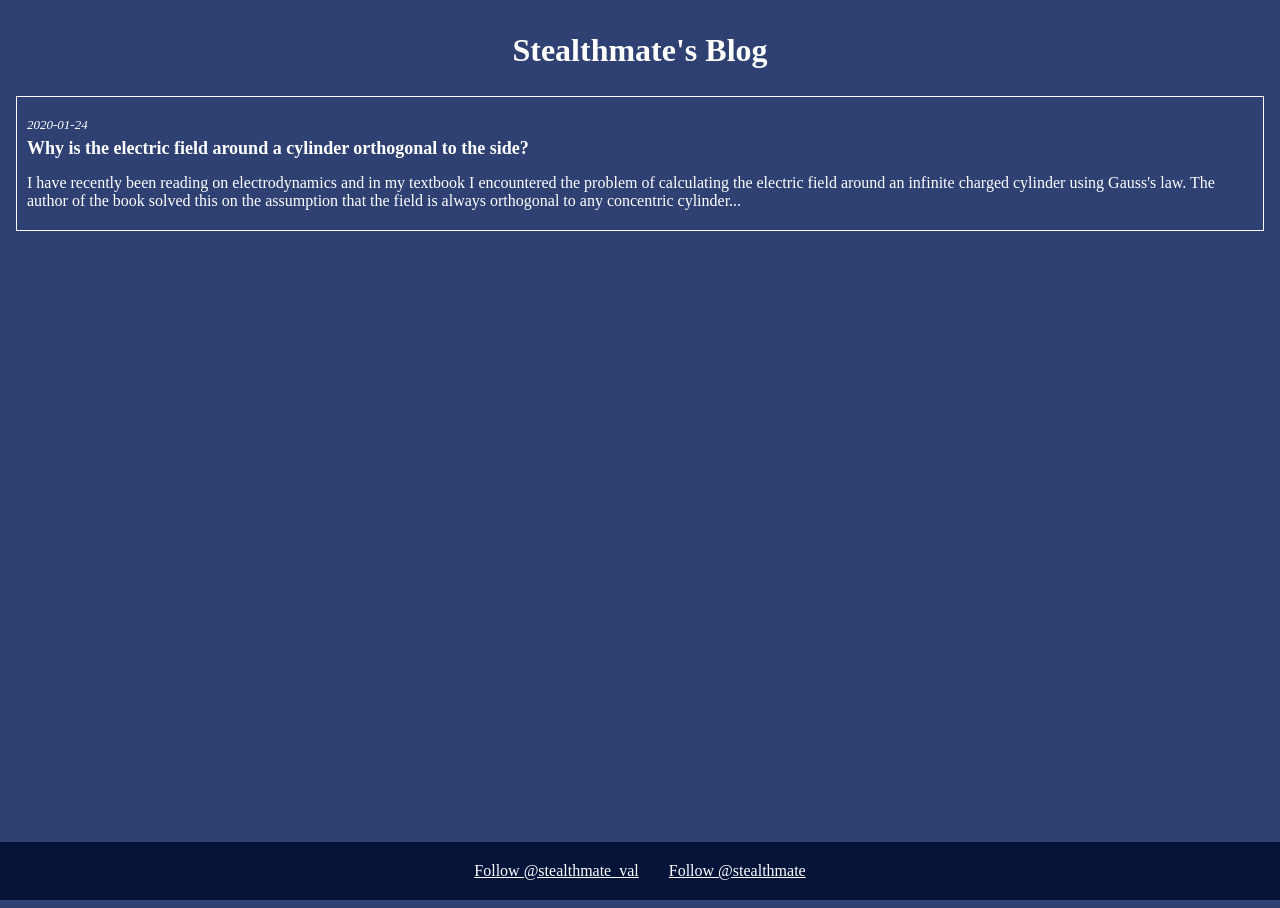
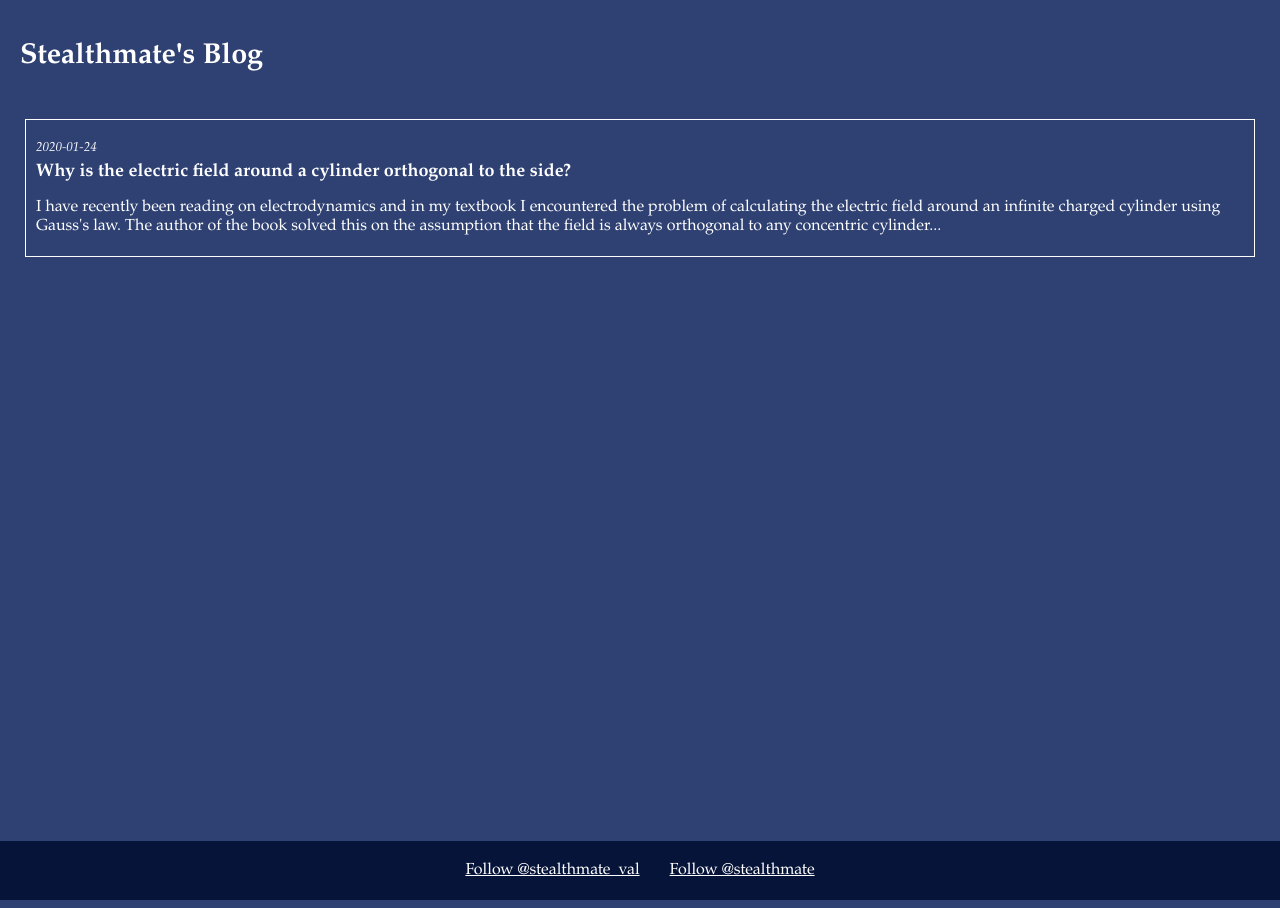
Before and after one commit to Stealthmate/stealthmate.github.io-dev, a Jekyll site: the page built from index.md, in a window 1280 px wide. Built offline with Jekyll 4.4.1, drawn with Linux system fonts in a browser that asks for light colours; a script that is not in the unit is left out; comment, search, counter and statistics services are not loaded.

Commit message:
Fix styling

```diff
--- a/_includes/head.html
+++ b/_includes/head.html
@@ -1,7 +1,7 @@
 <meta charset="utf-8">
 <link rel="stylesheet" type="text/css" href="{{ "/assets/css/syntax.css" | relative_url }}">
-<link rel="stylesheet" type="text/css" href="{{ "/assets/css/style.css" | relative_url }}">
 <link rel="stylesheet" href="https://cdn.jsdelivr.net/npm/katex@0.11.1/dist/katex.min.css" integrity="sha384-zB1R0rpPzHqg7Kpt0Aljp8JPLqbXI3bhnPWROx27a9N0Ll6ZP/+DiW/UqRcLbRjq" crossorigin="anonymous">
+<script async defer src="https://buttons.github.io/buttons.js"></script>
 <script defer src="https://cdn.jsdelivr.net/npm/katex@0.11.1/dist/katex.min.js" integrity="sha384-y23I5Q6l+B6vatafAwxRu/0oK/79VlbSz7Q9aiSZUvyWYIYsd+qj+o24G5ZU2zJz" crossorigin="anonymous"></script>
 <script defer src="https://cdn.jsdelivr.net/npm/katex@0.11.1/dist/contrib/auto-render.min.js" integrity="sha384-kWPLUVMOks5AQFrykwIup5lo0m3iMkkHrD0uJ4H5cjeGihAutqP0yW0J6dpFiVkI" crossorigin="anonymous"></script>
  <script type="text/javascript">
@@ -17,5 +17,4 @@
    })
 </script>
 <script src="/assets/script/data.js" type="text/javascript"></script>
-<script src="https://cdn.jsdelivr.net/npm/vue/dist/vue.js"></script>
 <meta name="viewport" content="width=device-width, initial-scale=1">
--- a/_layouts/home.html
+++ b/_layouts/home.html
@@ -4,15 +4,14 @@
     {% include head.html %}
     <title>{{ page.title }}</title>
     <link rel="stylesheet" type="text/css" href="{{ "/assets/css/home.css" | relative_url }}">
-    <script async defer src="https://buttons.github.io/buttons.js"></script>
   </head>
   <body>
+    <header>
+      <h1>
+        {{ page.title }}
+      </h1>
+    </header>
     <main>
-      <header>
-        <h1>
-          {{ page.title }}
-        </h1>
-      </header>
       <article>
         <section id="posts">
           {% for post in site.posts %}
@@ -21,10 +20,7 @@
           {% endfor %}
         </section>
       </article>
-      <footer>
-        <a href="https://twitter.com/stealthmate_val?ref_src=twsrc%5Etfw" class="twitter-follow-button sns-button" data-show-count="false">Follow @stealthmate_val</a><script async src="https://platform.twitter.com/widgets.js" charset="utf-8"></script>
-        <a class="sns-button github-button" href="https://github.com/stealthmate" aria-label="Follow @stealthmate on GitHub">Follow @stealthmate</a>
-      </footer>
     </main>
+    {% include footer.html %}
   </body>
 </html>
--- a/_sass/_common.scss
+++ b/_sass/_common.scss
@@ -1,50 +1,33 @@
 @import 'toc';
+@import 'theme_default';
+@import 'math';
+@import 'post';
+@import 'footer';
+@import 'theme_common';
+@import 'back_to_top';
 
-nav {
-    padding: 3px;
-
-    a {
-        padding: 0;
-        margin-right: 5px;
-        margin-left: 5px;
-    }
+html, body {
+  background: $color-background;
+  color: $color-text;
+  font-family: Palatino, "Palatino Linotype", "Palatino LT STD", "Book Antiqua", Georgia, serif;
 }
 
-header {
-    display: flex;
-    flex-direction: column;
-
-    h1 {
-        align-self: center;
-        margin-top: 10px;
-    }
-
-    h2 {
-        margin-top: 0px;
-        margin-bottom: 0;
-        align-self: center;
-    }
+body {
+  width: 100%;
+  margin: 0;
+  padding: 0;
+  display: flex;
+  flex-direction: column;
+  min-height: 100vh;
 }
 
-
-section {
-    display: flex;
-    flex-direction: column;
-
-    h1 {
-        color: $color-text;
-        padding: 3px;
-        margin-bottom: 0;
-        margin-top: 10px;
-    }
-
-    hr {
-        width: 100%;
-        align-self: center;
-    }
+main {
+  display: flex;
+  flex-direction: column;
+  align-items: flex-start;
+  justify-content: flex-start;
 }
 
-
-img {
-    max-width: 80vw;
+a {
+  color: $color-text;
 }
--- a/_sass/_home.scss
+++ b/_sass/_home.scss
@@ -1,37 +1,3 @@
+@import 'common';
 @import 'theme_default';
 @import 'excerpt';
-
-html, body, main {
-  height: 100%;
-  background: $color-background;
-  color: $color-text;
-}
-
-a {
-  color: $color-text;
-}
-
-main {
-  display: flex;
-  flex-direction: column;
-  align-items: center;
-  justify-content: flex-start;
-  height: 100%;
-  margin: 3px;
-}
-
-footer {
-  background: $color-background-dark;
-  position: absolute;
-  bottom: 0;
-
-  display: flex;
-  flex-direction: row;
-  align-items: center;
-  justify-content: center;
-  width: 100%;
-}
-
-footer > * {
-  margin: 20px 15px;
-}
--- a/_sass/_math.scss
+++ b/_sass/_math.scss
@@ -1,19 +1,11 @@
-
-.MathJax_Display {
-    padding-top: 20px;
-    padding-bottom: 20px;
-    overflow-y: visible;
-    align-self: center;
+.kdmath {
+  width: 95%;
+  align-self: center;
+  overflow-x: auto;
 }
 
-.MathJax_Display, div.highlight {
-    overflow-x: auto;
+.qed {
+  font-family: Garamond, Baskerville, "Baskerville Old Face", "Hoefler Text", "Times New Roman", serif;
+  font-size: 1rem;
+  font-style: italic;
 }
-
-.MathJax_Display::after {
-    // content: 'スクロールできます';
-    display: block;
-    align-self: center;
-    margin-top: 0;
-    font-size: 10px;
-}
--- a/_sass/_theme_default.scss
+++ b/_sass/_theme_default.scss
@@ -2,6 +2,7 @@ $theme-color-border: #CCC;
 $theme-color-text: #333;
 
 $color-text: #fff;
+$color-text-faded: #7986AC;
 $color-background: #2F4172;
 $color-background-light: #7986AC;
 $color-background-dark: #061439;
--- a/assets/script/data.js
+++ /dev/null
@@ -1,10 +0,0 @@
-var LANGS = ["en", "jp"]
-
-var DATA = {
-  templates: {
-    written_on: {
-      "en": "Written on %DATE",
-      "jp": "%DATE執筆"
-    }
-  }
-}
```
Also changed, not shown: _layouts/default.html (deleted, +0 -41 lines), assets/script/main.js (deleted, +0 -18 lines).
